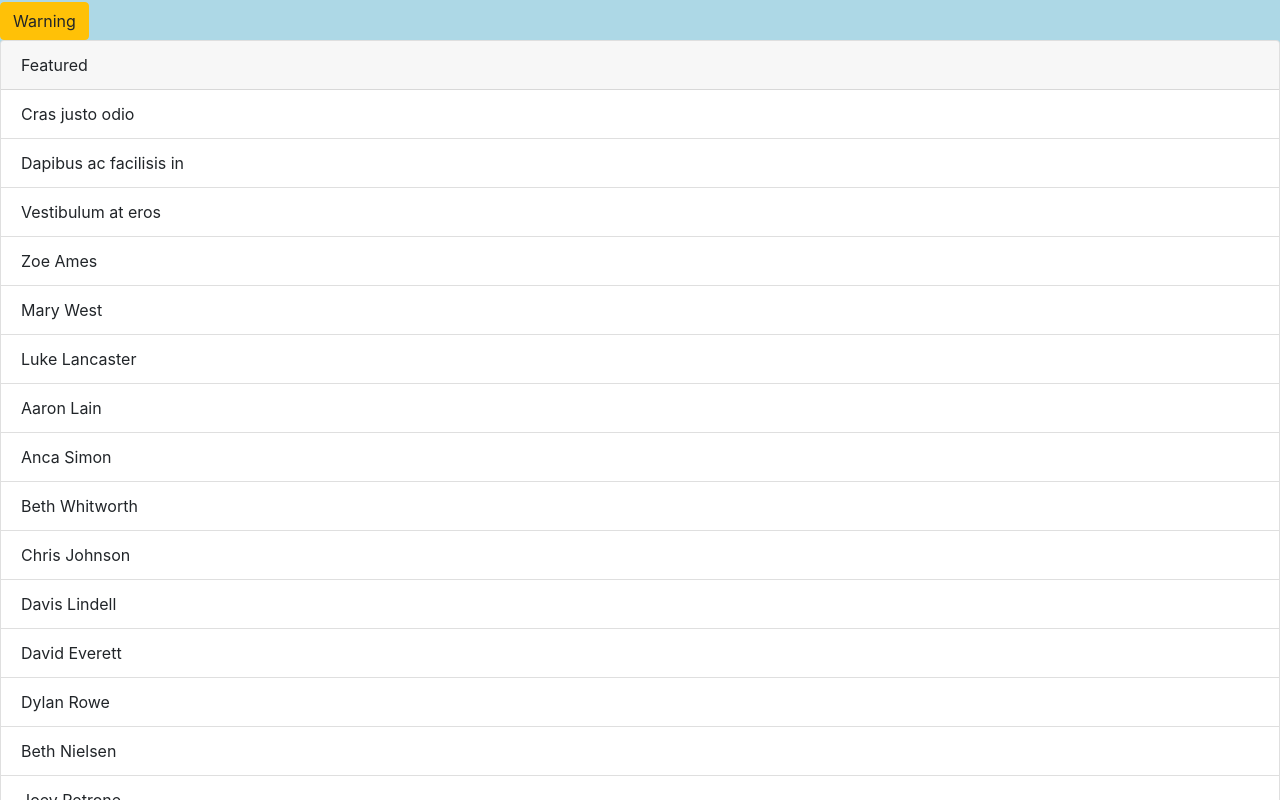
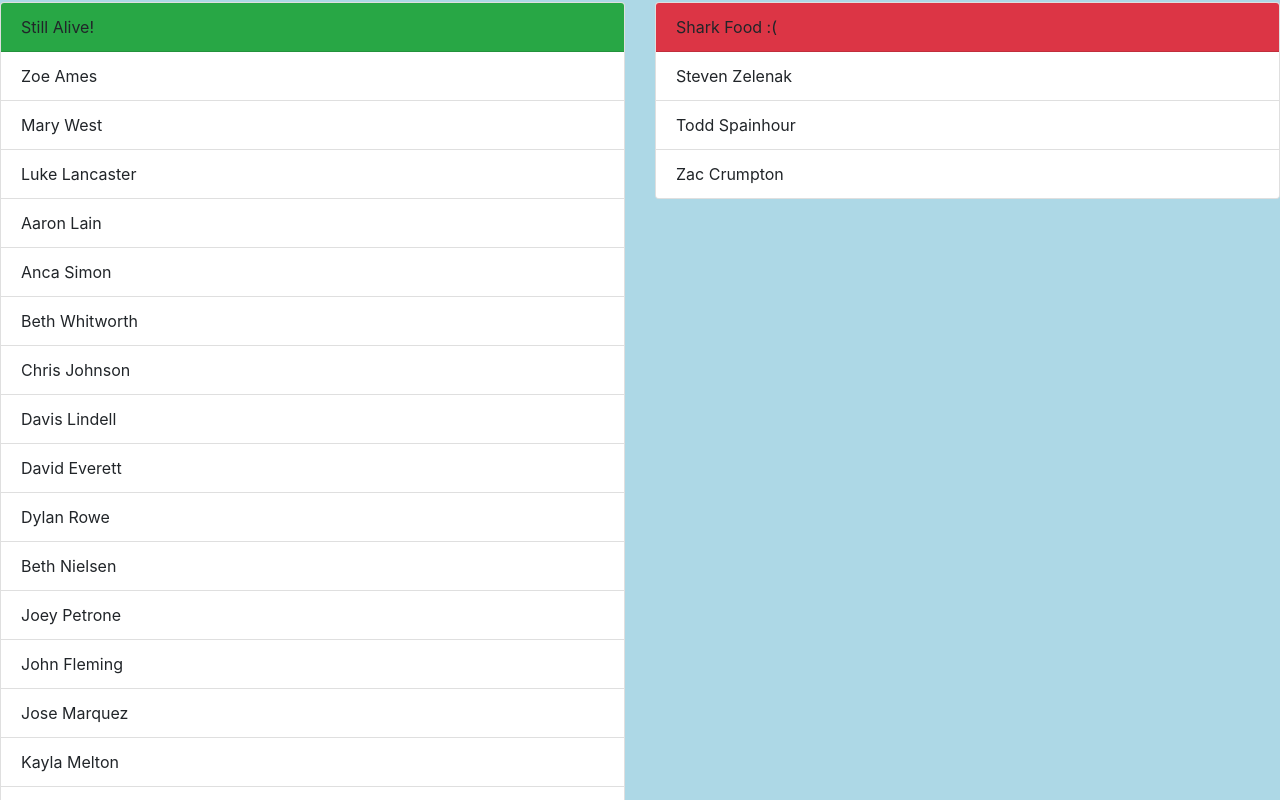
Before and after one commit to ToddSpainhour/shark-tank, a plain HTML site: page index.html in a window 1280 px wide. Shown: the part 54-854 px from the top of the page. Drawn offline with nearby package versions, Linux system fonts and the light colour scheme.

Commit message:
alive and dead folks printing to the Dom

```diff
--- a/index.html
+++ b/index.html
@@ -13,13 +13,17 @@
 </head>
 <body>
     <h1>Shark Tank!</h1>
-    <button type="button" class="btn btn-warning">Warning</button>
 
-    <div id="tank">
+<div class="row">
+    <div id="tank" class="col-6">
 
 
     </div>
 
+    <div id="graveyard" class="col-6">
+<h2>graveyard area</h2>
+    </div>
+</div>
 
 
 
--- /dev/null
+++ b/javascripts/components/graveyard.js
@@ -0,0 +1,25 @@
+import utils from "../helpers/data/utils.js";
+import personData from "../helpers/data/personData.js";
+
+const buildGraveyard = () => {
+    const persons = personData.getDeadPersons();
+    let domString = "";
+    domString +=       `<div class="card">`;
+    domString +=       `<div class="card-header bg-danger">Shark Food :(</div>`;
+    domString +=       `<ul class="list-group list-group-flush">`;
+
+
+
+
+    persons.forEach((person) =>{
+        domString += `<li class="list-group-item">${person.name}</li>`
+    });
+
+    domString +=       `</ul>`
+    domString +=       `</div>`
+
+
+        utils.printToDom('graveyard', domString);
+    }
+
+    export default { buildGraveyard }
--- a/javascripts/components/tank.js
+++ b/javascripts/components/tank.js
@@ -6,11 +6,9 @@ const tankBuilder = () => {
 const persons = personData.getAlivePersons();
 let domString = "";
 domString +=       `<div class="card">`;
-domString +=       `<div class="card-header">Featured</div>`;
+domString +=       `<div class="card-header bg-success">Still Alive!</div>`;
 domString +=       `<ul class="list-group list-group-flush">`;
-domString +=       `<li class="list-group-item">Cras justo odio</li>`;
-domString +=       `<li class="list-group-item">Dapibus ac facilisis in</li>`;
-domString +=       `<li class="list-group-item">Vestibulum at eros</li>`;
+
 
 
 
--- a/javascripts/helpers/data/personData.js
+++ b/javascripts/helpers/data/personData.js
@@ -21,8 +21,8 @@ const persons = [
     { id: 'person20', name: 'Ola Oladinni', isDead: false },
     { id: 'person21', name: 'Sarah Holder', isDead: false },
     { id: 'person22', name: 'Stephen Castaneda', isDead: false },
-    { id: 'person23', name: 'Steven Zelenak', isDead: false },
-    { id: 'person24', name: 'Todd Spainhour', isDead: false },
+    { id: 'person23', name: 'Steven Zelenak', isDead: true },
+    { id: 'person24', name: 'Todd Spainhour', isDead: true },
     { id: 'person25', name: 'Zac Crumpton', isDead: true }
   ];
 
@@ -31,4 +31,8 @@ const persons = [
       return persons.filter((x) => x.isDead === false);
   }
 
-  export default { getAlivePersons }
+  const getDeadPersons = () => {
+      return persons.filter((x) => x.isDead === true);
+  }
+
+  export default { getAlivePersons, getDeadPersons }
--- a/javascripts/main.js
+++ b/javascripts/main.js
@@ -1,8 +1,11 @@
 
 import tank from "../javascripts/components/tank.js"
+import graveyard from "./components/graveyard.js"
+
 
 const init = () => {
     tank.tankBuilder();
+    graveyard.buildGraveyard();
 };
 
 init();
```
